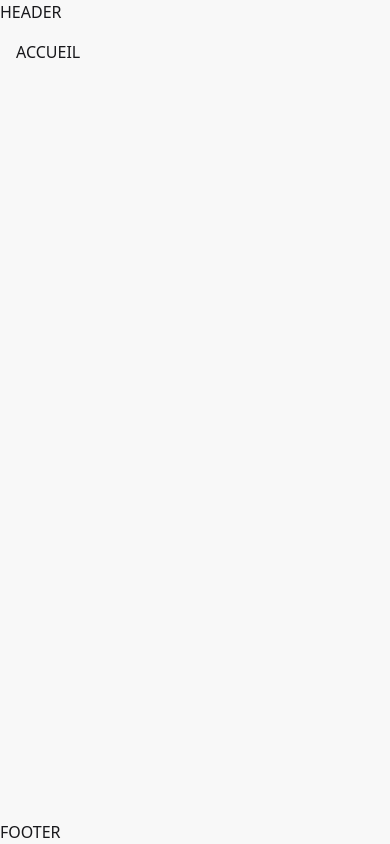
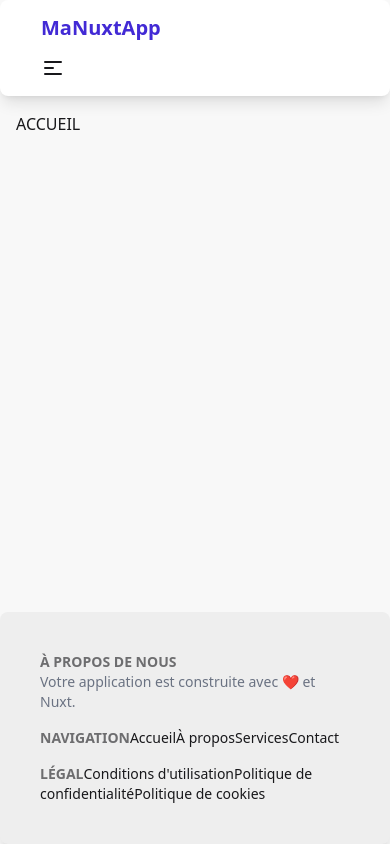
Before and after one commit to lisadelbes/projet-global-vue-nuxt, a Vue app in the folder projet-cours-vue/: page / in a window 390 px wide. Built offline with nearby package versions, Linux system fonts and the light colour scheme.

Commit message:
liens entre pages

```diff
--- a/projet-cours-vue/src/components/AppFooter.vue
+++ b/projet-cours-vue/src/components/AppFooter.vue
@@ -1,3 +1,40 @@
 <template>
-<p> FOOTER </p>
+  <footer class="footer p-10 bg-base-300 text-base-content rounded-box shadow-lg">
+    <div class="container mx-auto">
+      <div class="grid grid-cols-1 md:grid-cols-3 gap-4">
+        <!-- Section "À propos" -->
+        <div>
+          <span class="footer-title">À propos de nous</span>
+          <p class="text-sm text-gray-500">
+            Votre application est construite avec ❤️ et Nuxt.
+          </p>
+        </div>
+
+        <!-- Liens de navigation -->
+        <div>
+          <span class="footer-title">Navigation</span>
+          <a href="#" class="link link-hover">Accueil</a>
+          <a href="#" class="link link-hover">À propos</a>
+          <a href="#" class="link link-hover">Services</a>
+          <a href="#" class="link link-hover">Contact</a>
+        </div>
+
+        <!-- Section "Légal" -->
+        <div>
+          <span class="footer-title">Légal</span>
+          <a href="#" class="link link-hover">Conditions d'utilisation</a>
+          <a href="#" class="link link-hover">Politique de confidentialité</a>
+          <a href="#" class="link link-hover">Politique de cookies</a>
+        </div>
+      </div>
+    </div>
+  </footer>
 </template>
+
+<script setup>
+// Pas de logique spécifique pour un composant de footer.
+</script>
+
+<style scoped>
+/* Les styles sont gérés par DaisyUI et Tailwind, donc pas besoin de CSS ici. */
+</style>
--- a/projet-cours-vue/src/components/AppHeader.vue
+++ b/projet-cours-vue/src/components/AppHeader.vue
@@ -1,3 +1,77 @@
 <template>
-<p> HEADER </p>
+  <header class="navbar bg-base-100 shadow-lg rounded-box sticky top-0 z-50">
+    <div class="container mx-auto px-4 sm:px-8">
+      <!-- Logo et nom de l'application -->
+      <div class="flex-1">
+        <a href="/" class="btn btn-ghost normal-case text-xl font-bold text-primary">
+          MaNuxtApp
+        </a>
+      </div>
+
+      <!-- Menu de navigation principal pour les écrans larges -->
+      <nav class="flex-none hidden lg:flex">
+        <ul class="menu menu-horizontal p-0">
+          <li class="rounded-box">
+            <router-link to="/" class="hover:text-primary">Accueil</router-link>>
+          </li>
+          <li class="rounded-box">
+            <router-link to="/about" class="hover:text-primary">A propos</router-link>>
+          </li>
+          <li class="rounded-box">
+            <a href="#" class="hover:text-primary">Services</a>
+          </li>
+          <li class="rounded-box">
+            <a href="#" class="hover:text-primary">Contact</a>
+          </li>
+        </ul>
+      </nav>
+
+      <!-- Menu déroulant pour les écrans mobiles -->
+      <div class="flex-none lg:hidden">
+        <div class="dropdown dropdown-end">
+          <label tabindex="0" class="btn btn-ghost lg:hidden">
+            <svg
+              xmlns="http://www.w3.org/2000/svg"
+              class="h-6 w-6"
+              fill="none"
+              viewBox="0 0 24 24"
+              stroke="currentColor"
+            >
+              <path
+                stroke-linecap="round"
+                stroke-linejoin="round"
+                stroke-width="2"
+                d="M4 6h16M4 12h8m-8 6h16"
+              />
+            </svg>
+          </label>
+          <ul
+            tabindex="0"
+            class="menu menu-compact dropdown-content mt-3 p-2 shadow bg-base-100 rounded-box w-52"
+          >
+            <li>
+              <a href="/" class="hover:text-primary">Accueil</a>
+            </li>
+            <li>
+              <a href="#" class="hover:text-primary">À propos</a>
+            </li>
+            <li>
+              <a href="#" class="hover:text-primary">Services</a>
+            </li>
+            <li>
+              <a href="#" class="hover:text-primary">Contact</a>
+            </li>
+          </ul>
+        </div>
+      </div>
+    </div>
+  </header>
 </template>
+
+<script setup>
+import { RouterLink } from 'vue-router';
+</script>
+
+<style scoped>
+/* Pas de styles spécifiques car DaisyUI est utilisé. */
+</style>
```
